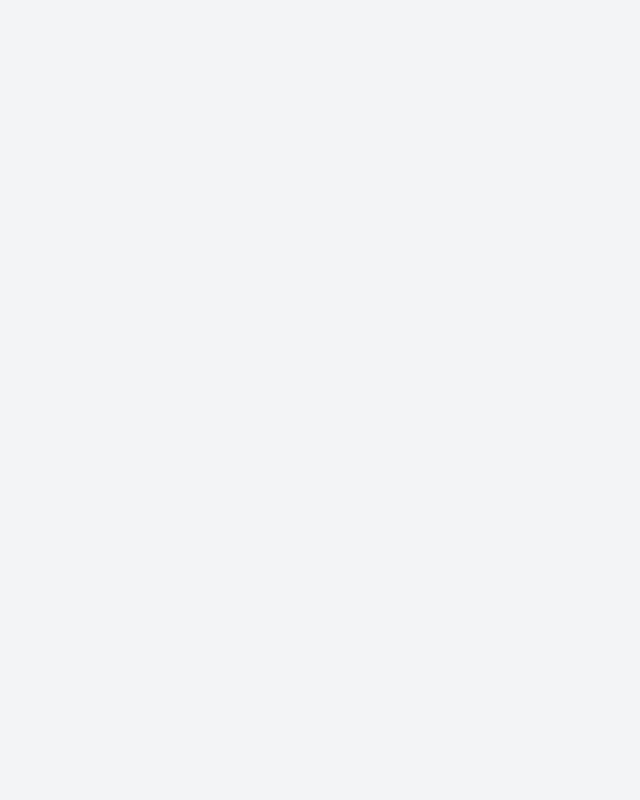
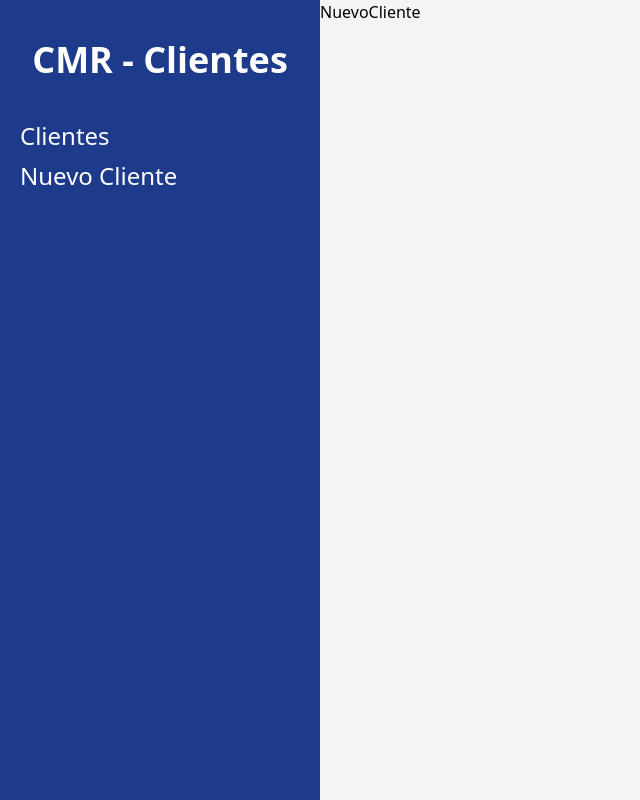
Before and after one commit to Saile16/API_crm, a React (Vite) app: page /clientes/nuevo in a window 1280 px wide. Before the commit this address had no page. Shown: the whole page, without its empty margins (0-640 px from the left). Built offline with nearby package versions, Linux system fonts and the light colour scheme.

Commit message:
Agregamos estilos con tailwind

```diff
--- a/src/App.jsx
+++ b/src/App.jsx
@@ -1,19 +1,19 @@
 import { useState } from "react";
 import { BrowserRouter, Routes, Route } from "react-router-dom";
-import IniciarSesion from "./layout/IniciarSesion";
 import Layout from "./layout/Layout";
 import Inicio from "./paginas/Inicio";
-import LoginForm from "./paginas/LoginForm";
+import NuevoCliente from "./paginas/NuevoCliente";
+import EditarCliente from "./paginas/EditarCliente";
 function App() {
   // return <div className="App">asdasdsa</div>;
   return (
     <BrowserRouter>
       <Routes>
-        <Route path="/" element={<IniciarSesion />}>
-          <Route index element={<LoginForm />} />
-        </Route>
         <Route path="/clientes" element={<Layout />}>
           <Route index element={<Inicio />} />
+          <Route path="nuevo" element={<NuevoCliente />} />
+          {/* de esa manera podemos consultar los id */}
+          <Route path="editar/:id" element={<EditarCliente />} />
         </Route>
       </Routes>
     </BrowserRouter>
--- a/src/layout/IniciarSesion.jsx
+++ /dev/null
@@ -1,13 +0,0 @@
-import React from "react";
-import { Outlet } from "react-router-dom";
-
-const IniciarSesion = () => {
-  return (
-    <div>
-      <h1>Desde iniciar sesion</h1>
-      <Outlet />
-    </div>
-  );
-};
-
-export default IniciarSesion;
--- a/src/layout/Layout.jsx
+++ b/src/layout/Layout.jsx
@@ -2,10 +2,30 @@
 
 const Layout = () => {
   return (
-    <div>
-      <h1>Desde Layouts</h1>
+    <div className="md:flex md:min-h-screen">
+      <div className="md:w-1/4 bg-blue-900 px-5 py-10">
+        <h2 className="text-4xl font-black text-center text-white">
+          CMR - Clientes
+        </h2>
+        <nav className="mt-10">
+          <a
+            className="text-white text-2xl block mt-2 hover:text-blue-300"
+            href="/clientes"
+          >
+            Clientes
+          </a>
+          <a
+            className="text-white text-2xl block mt-2 hover:text-blue-300"
+            href="/clientes/nuevo"
+          >
+            Nuevo Cliente
+          </a>
+        </nav>
+      </div>
       {/* revisar esto repasar eloutlet vendria a ser en este caso Inicio mirar rutas*/}
-      <Outlet />
+      <div className="md:w-3/4">
+        <Outlet />
+      </div>
     </div>
   );
 };
--- a/src/paginas/LoginForm.jsx
+++ /dev/null
@@ -1,11 +0,0 @@
-import React from "react";
-
-const LoginForm = () => {
-  return (
-    <div>
-      <h1>Desde LoginForm</h1>
-    </div>
-  );
-};
-
-export default LoginForm;
```
